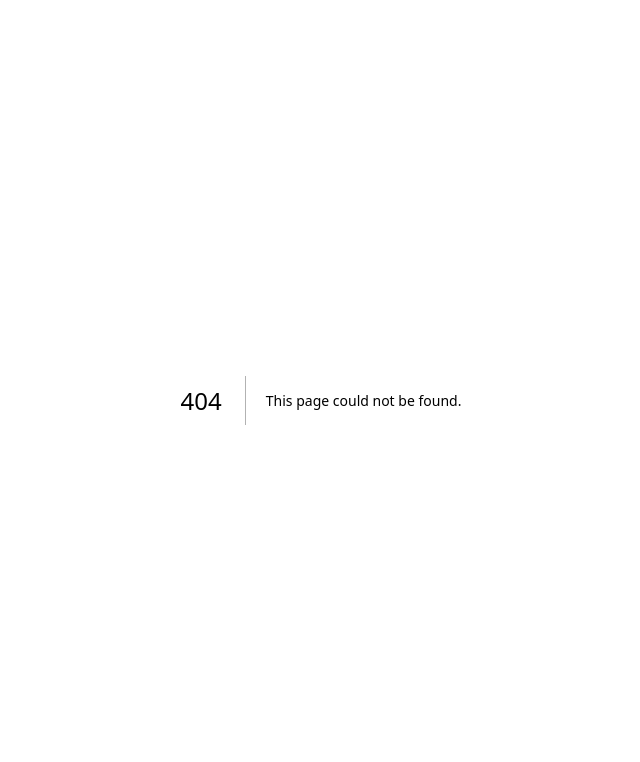
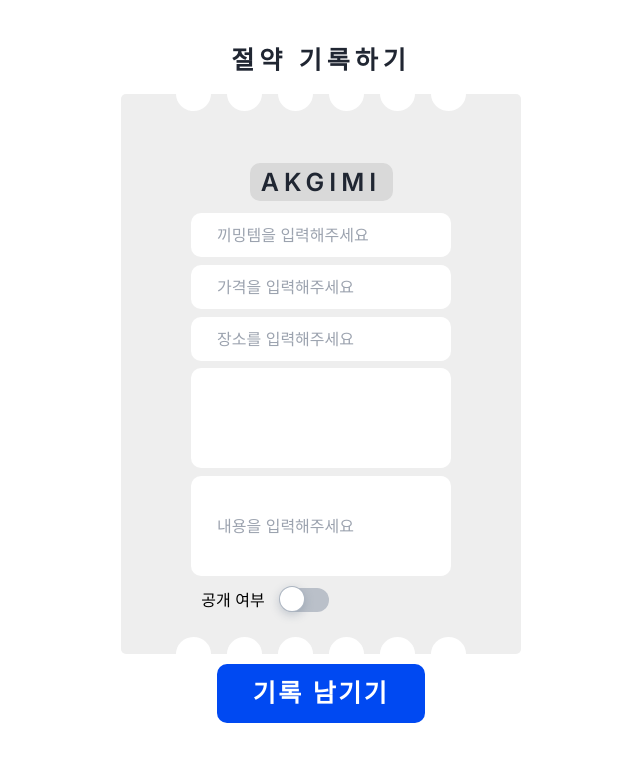
Before and after one commit to s01k1m/Akigimi, a Next.js app in the folder frontend/: page /writereceipt in a window 1280 px wide. Before the commit this address had no page. Shown: the top 762 px of the page, without its empty margins (319-959 px from the left). Built offline with nearby package versions, Linux system fonts and the light colour scheme.

Commit message:
design: 절약 기록 작성하기 UI
Former-commit-id: 7268497d7c110f6564800e0e49b21429ee25db90

```diff
--- a/frontend/app/layout.tsx
+++ b/frontend/app/layout.tsx
@@ -2,6 +2,7 @@
 import './globals.css'
 import type { Metadata } from 'next'
 import { Inter } from 'next/font/google'
+import { useEffect } from 'react'
 import styled from 'styled-components';
 
 const inter = Inter({ subsets: ['latin'] })
@@ -21,16 +22,30 @@ const FixedWidth = styled.div`
     width: 100%;
   }
 `;
+
+// 모바일 세로 사이즈에 맞게 주소창 제외하고 세로 화면 계산하여 맞추기
+function setScreenSize() {
+  let vh = window.innerHeight;
+  if (document.querySelector("#layout")) {
+    document.querySelector("#layout").style.setProperty("height", `${vh}px`);
+    console.log(document.querySelector("#layout").style);
+  }
+}
+
 export default function RootLayout({
   children,
 }: {
   children: React.ReactNode
 }) {
+
+  useEffect(() => {
+    setScreenSize();
+  }, []);
   return (
     <html lang="en">
       <body className={inter.className}>
       <Centering>
-      <FixedWidth>
+      <FixedWidth id="layout">
         {children}
       </FixedWidth>
     </Centering>
--- /dev/null
+++ b/frontend/app/writereceipt/page.tsx
@@ -0,0 +1,15 @@
+import Receipt from "@/components/WriteReceipt/Receipt"
+import ReceiptInput from "@/components/WriteReceipt/ReceiptInput"
+import '@/styles/ChallengeInfo.css'
+
+const WriteReceipt = () => {
+    return (
+        <div className="w-full h-full flex flex-col items-center">
+            <div className="text-center receipt-message mt-10">절약 기록하기</div>
+            <Receipt />
+            <div className="z-10 -translate-y-[525px]"><ReceiptInput /></div>
+        </div>
+    )
+}
+
+export default WriteReceipt
--- a/frontend/components/Main/GoToBuyBtn.tsx
+++ b/frontend/components/Main/GoToBuyBtn.tsx
@@ -5,7 +5,7 @@ const GoToBuyBtn = () => {
     return (
         <div>
             <button
-                className="button-common go-to-buy"
+                className="button-common blue-btn"
                 onClick={() => router.push('/withdraw')}
             >
                 사러가기
--- /dev/null
+++ b/frontend/components/WriteReceipt/Receipt.tsx
@@ -0,0 +1,14 @@
+import '@/styles/WriteReceipt.css'
+import ReceiptCircle from './ReceiptCircle'
+
+const Receipt = () => {
+    return (
+        <div className='mx-auto -mt-1 h-[100%] w-[80%] -mt-4'>
+            <div className='flex justify-center transform translate-y-1/2'><ReceiptCircle /></div>
+            <div className="receipt"></div>
+            <div className='flex justify-center transform -translate-y-1/2'><ReceiptCircle /></div>
+        </div>
+    )
+}
+
+export default Receipt
--- /dev/null
+++ b/frontend/components/WriteReceipt/ReceiptCircle.tsx
@@ -0,0 +1,28 @@
+const ReceiptCircle = () => {
+    return (
+        <>
+        <div className="flex gap-4">
+            <svg xmlns="http://www.w3.org/2000/svg" width="35" height="34" viewBox="0 0 35 34" fill="none">
+                <ellipse cx="17.5" cy="16.9845" rx="17.5" ry="16.9845" fill="white"/>
+            </svg>
+            <svg xmlns="http://www.w3.org/2000/svg" width="35" height="34" viewBox="0 0 35 34" fill="none">
+                <ellipse cx="17.5" cy="16.9845" rx="17.5" ry="16.9845" fill="white"/>
+            </svg>
+            <svg xmlns="http://www.w3.org/2000/svg" width="35" height="34" viewBox="0 0 35 34" fill="none">
+                <ellipse cx="17.5" cy="16.9845" rx="17.5" ry="16.9845" fill="white"/>
+            </svg>
+            <svg xmlns="http://www.w3.org/2000/svg" width="35" height="34" viewBox="0 0 35 34" fill="none">
+                <ellipse cx="17.5" cy="16.9845" rx="17.5" ry="16.9845" fill="white"/>
+            </svg>
+            <svg xmlns="http://www.w3.org/2000/svg" width="35" height="34" viewBox="0 0 35 34" fill="none">
+                <ellipse cx="17.5" cy="16.9845" rx="17.5" ry="16.9845" fill="white"/>
+            </svg>
+            <svg xmlns="http://www.w3.org/2000/svg" width="35" height="34" viewBox="0 0 35 34" fill="none">
+                <ellipse cx="17.5" cy="16.9845" rx="17.5" ry="16.9845" fill="white"/>
+            </svg>
+        </div>
+        </>
+    )
+}
+
+export default ReceiptCircle
--- /dev/null
+++ b/frontend/components/WriteReceipt/ReceiptInput.tsx
@@ -0,0 +1,29 @@
+import '@/styles/WriteReceipt.css'
+import '@/styles/MainPageButton.css'
+
+const ReceiptInput = () => {
+    return (
+        <>
+            <div className='flex flex-col items-center'>
+                <div className='logo mb-3'>AKGIMI</div>
+                <form className='flex flex-col items-center'>
+                    <input type="text" placeholder="끼밍템을 입력해주세요" />
+                    <input type="number" placeholder="가격을 입력해주세요"/>
+                    <input type="text" placeholder="장소를 입력해주세요" />
+                    <input type="" className='h-[100px]' disabled/>
+                    <input type="text" className='h-[100px]' placeholder='내용을 입력해주세요'/>
+                    {/* 사진 첨부 form hidden */}
+                    <input className="hidden" type="file" multiple accept="image/*"/>
+                    <div className='flex mt-1 mb-8 pe-28'>
+                        <p className='pe-4'>공개 여부</p>
+                        <input type="checkbox" className="switch" />
+                    </div>
+                    <button type="submit" className="button-common-small blue-btn mt-4">기록 남기기</button>
+                </form>
+            </div>
+
+        </>
+    )
+}
+
+export default ReceiptInput
--- a/frontend/styles/MainPageButton.css
+++ b/frontend/styles/MainPageButton.css
@@ -24,7 +24,21 @@
     letter-spacing: 2.5px;
     width: 100%;
 }
-.go-to-buy {
+
+.button-common-small {
+    padding: 11px 18px;
+    justify-content: center;
+    align-items: center;
+    border-radius: 10px;
+    color: #FFF;
+    font-size: 25px;
+    font-style: normal;
+    font-weight: 600;
+    letter-spacing: 2.5px;
+    width: 80%;
+}
+
+.blue-btn {
     background: #0049F2;
 }
 
@@ -60,3 +74,19 @@
 .background-6 {
     background: linear-gradient(181deg, #AEAEAE 0.5%, rgba(217, 217, 217, 0.00) 71.06%);
 }
+
+.logo {
+    color: #202632;
+    font-size: 25px;
+    font-style: normal;
+    font-weight: 600;
+    line-height: normal;
+    letter-spacing: 5px;
+    border-radius: 10px;
+    background: #D9D9D9;
+    display: flex;
+    width: 55%;
+    height: 38px;
+    justify-content: center;
+    align-items: center;
+}
--- /dev/null
+++ b/frontend/styles/WriteReceipt.css
@@ -0,0 +1,74 @@
+.receipt {
+    width: 100%;
+    height: 70vh;
+    border-radius: 5px;
+    background: #EEE;
+}
+
+.receipt-message {
+    color: #202632;
+    font-size: 25px;
+    font-style: normal;
+    font-weight: 600;
+    line-height: normal;
+    letter-spacing: 5px;
+}
+
+form input {
+    display: flex;
+    padding: 10px 0px 10px 26px;
+    margin-bottom: 3%;
+    border-radius: 10px;
+    background: #FFF;
+}
+
+
+form button {
+    display: flex;
+}
+
+/* 비공개 버튼 토글 */
+.switch {
+    position: relative;
+    height: 1.5rem;
+    width: 3rem;
+    cursor: pointer;
+    appearance: none;
+    -webkit-appearance: none;
+    border-radius: 9999px;
+    background-color: rgba(100, 116, 139, 0.377);
+    transition: all .3s ease;
+  }
+
+  .switch:checked {
+    background-color: #0049F2;
+  }
+
+  .switch::before {
+    position: absolute;
+    content: "";
+    left: calc(1.5rem - 1.6rem);
+    top: calc(1.5rem - 1.6rem);
+    display: block;
+    height: 1.6rem;
+    width: 1.6rem;
+    cursor: pointer;
+    border: 1px solid rgba(100, 116, 139, 0.527);
+    border-radius: 9999px;
+    background-color: rgba(255, 255, 255, 1);
+    box-shadow: 0 3px 10px rgba(100, 116, 139, 0.327);
+    transition: all .3s ease;
+  }
+
+  .switch:hover::before {
+    box-shadow: 0 0 0px 8px rgba(0, 0, 0, .15)
+  }
+
+  .switch:checked:hover::before {
+    box-shadow: 0 0 0px 8px rgba(32, 151, 243, .15)
+  }
+
+  .switch:checked:before {
+    transform: translateX(100%);
+    border-color: #0049F2;
+  }
```
Also changed, not shown: frontend/package.json (+5 -3 lines), 1 other file (tests, documents, lock files or other folders).
